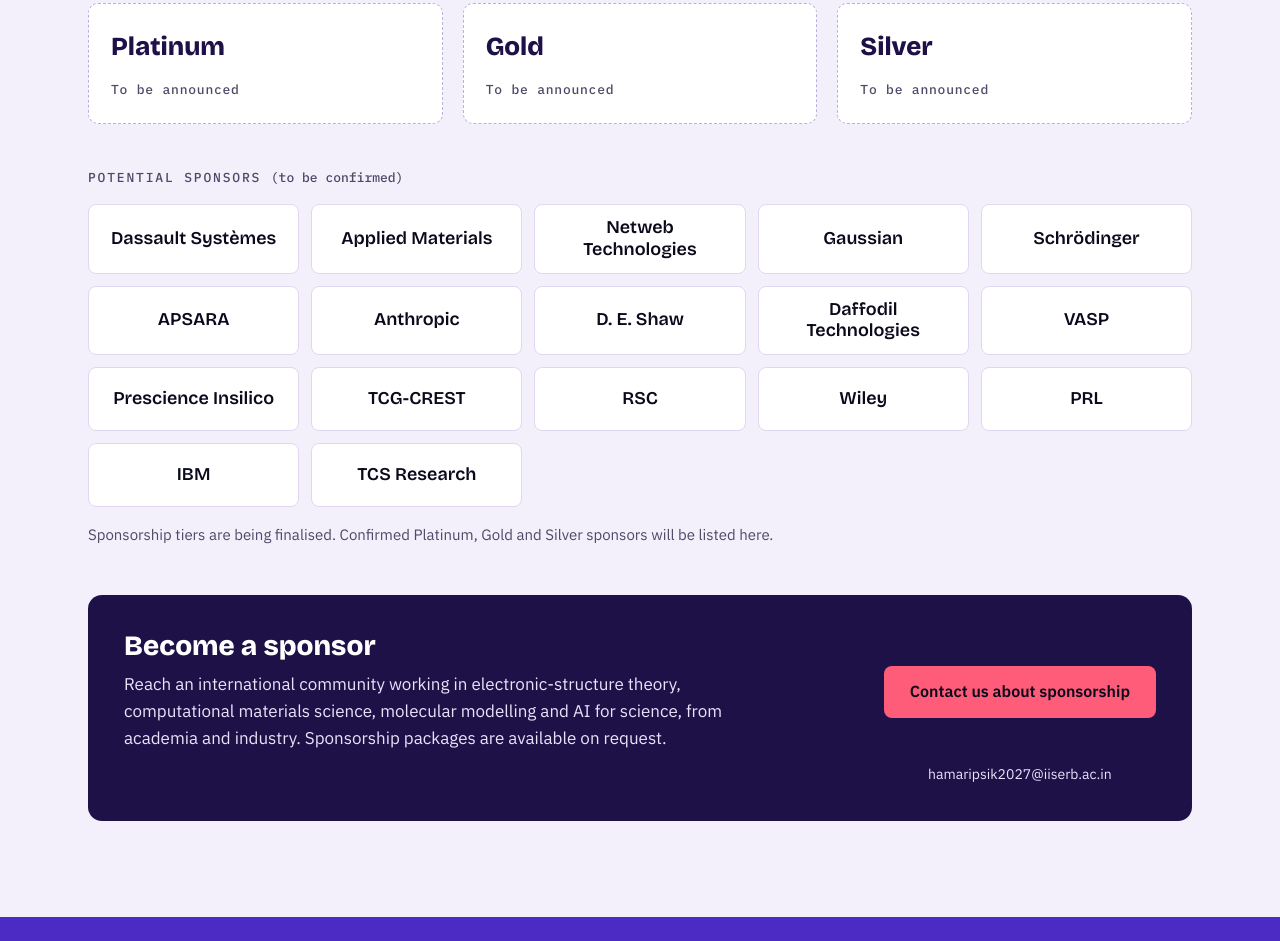
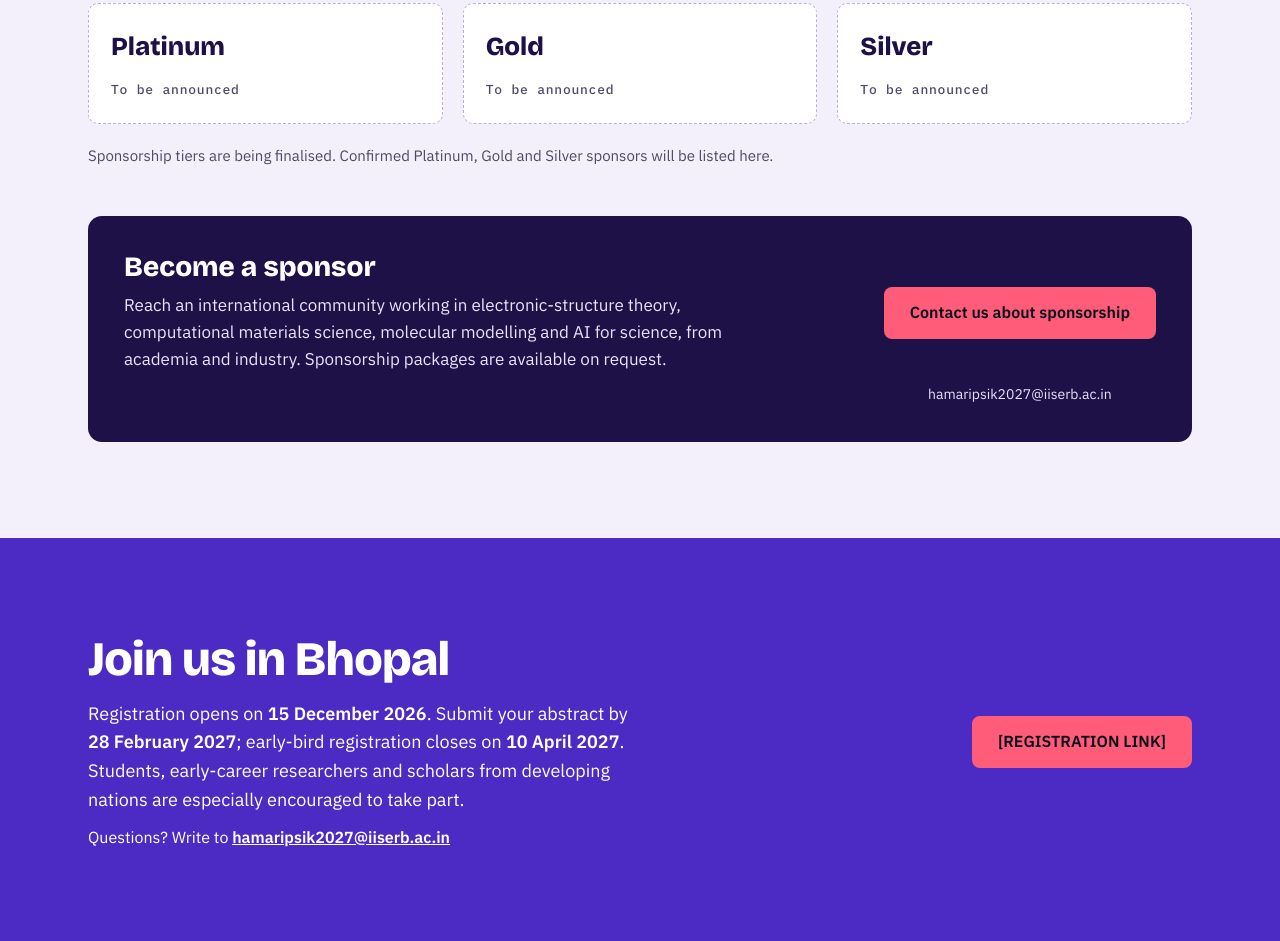
Before and after one commit to hamaripsik-sys/Hamari-Psi-K-2027, a plain HTML site: page index.html in a window 1280 px wide. Shown: the part 5632-6573 px from the top of the page. Drawn offline with nearby package versions, Linux system fonts and the light colour scheme.

Commit message:
Add files via upload

```diff
--- a/index.html
+++ b/index.html
@@ -503,27 +503,7 @@ footer a:hover{color:var(--accent)}
       <div class="tier"><span class="tier-name">Silver</span><span class="tier-tba">To be announced</span></div>
     </div>
 
-    <p class="group-label" style="margin-top:44px">Potential sponsors <span style="text-transform:none;letter-spacing:0">(to be confirmed)</span></p>
-    <ul class="potential">
-      <li>Dassault Systèmes</li>
-      <li>Applied Materials</li>
-      <li>Netweb Technologies</li>
-      <li>Gaussian</li>
-      <li>Schrödinger</li>
-      <li>APSARA</li>
-      <li>Anthropic</li>
-      <li>D. E. Shaw</li>
-      <li>Daffodil Technologies</li>
-      <li>VASP</li>
-      <li>Prescience Insilico</li>
-      <li>TCG-CREST</li>
-      <li>RSC</li>
-      <li>Wiley</li>
-      <li>PRL</li>
-      <li>IBM</li>
-      <li>TCS Research</li>
-    </ul>
-    <p class="potential-note">Sponsorship tiers are being finalised. Confirmed Platinum, Gold and Silver sponsors will be listed here.</p>
+    <p class="potential-note" style="margin-top:20px">Sponsorship tiers are being finalised. Confirmed Platinum, Gold and Silver sponsors will be listed here.</p>
 
     <div class="become">
       <div>
```
